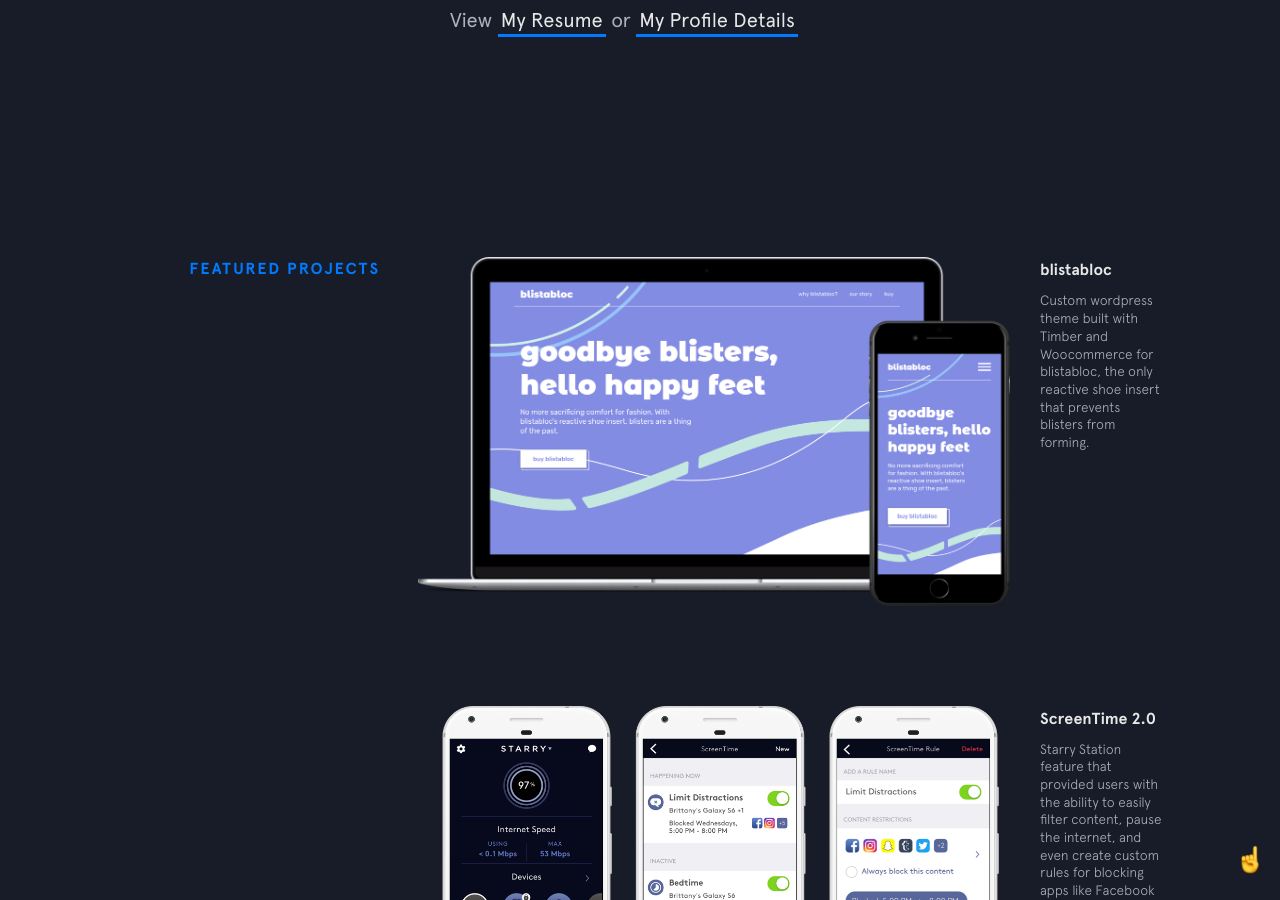
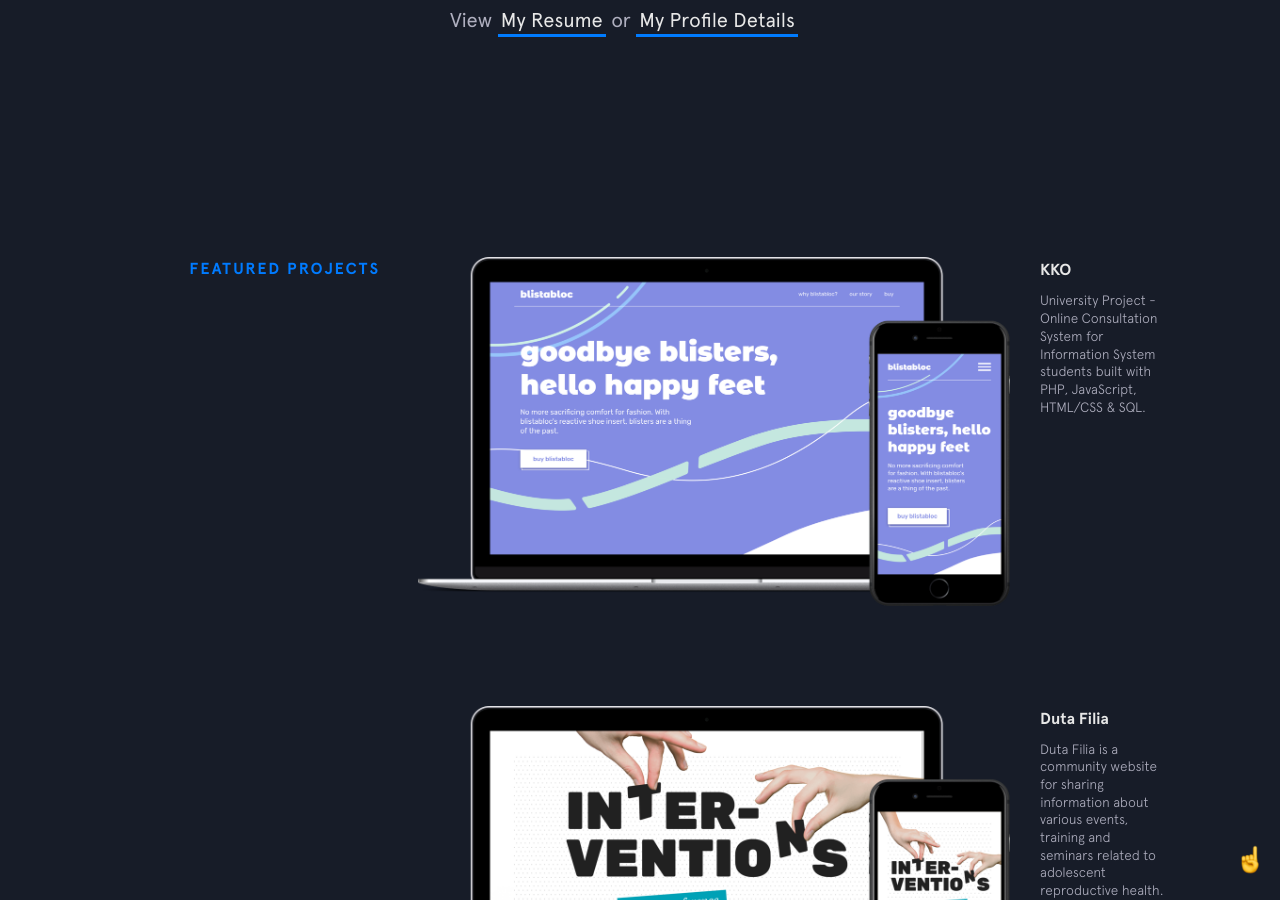
Before and after one commit to ivanhectors/ivanhectors.github.io, a Jekyll site: the page built from index.html, in a window 1280 px wide and 900 px high, scrolled down 2429 px. Built offline with Jekyll 4.4.1, drawn with Linux system fonts in a browser that asks for light colours; nearby versions of some CDN libraries; some of the changed text lies outside the part shown.

Commit message:
Update featured-projects.html

```diff
--- a/_includes/featured-projects.html
+++ b/_includes/featured-projects.html
@@ -3,54 +3,31 @@
   <div class="section__content">
     <div class="project blistabloc">
       <figure class="project__pic">
-        <a href="https://blistabloc.com/" target="_blank">
+        <a href="https://github.com/ivanhectors/kko/" target="_blank">
           <img src="{{site.baseurl}}/img/featured/blistabloc/blistabloc.png" alt="">
         </a>
       </figure>
       <figcaption class="project__caption">
         <div class="project__name">
-          <a href="https://blistabloc.com/" target="_blank">blistabloc</a>
+          <a href="https://github.com/ivanhectors/kko/" target="_blank">KKO</a>
         </div>
-        <p>Custom wordpress theme built with Timber and Woocommerce for blistabloc, the only reactive shoe insert that prevents
-          blisters from forming.</p>
+        <p>University Project - Online Consultation System for Information System students built with PHP, JavaScript, HTML/CSS & SQL.</p>
       </figcaption>
     </div>
 
     <div class="project screentime">
-      <figure class="project__pic phones">
-        <a href="https://play.google.com/store/apps/details?id=com.starry.management" target="_blank">
-          <div class="phone">
-            <img src="{{site.baseurl}}/img/featured/screentime/screentime1.png" alt="">
-          </div>
-          <div class="phone">
-            <img src="{{site.baseurl}}/img/featured/screentime/screentime3.png" alt="">
-          </div>
-          <div class="phone">
-            <img src="{{site.baseurl}}/img/featured/screentime/screentime4.png" alt="">
-          </div>
-        </a>
-      </figure>
-      <figcaption class="project__caption">
-        <div class="project__name">
-          <a href="https://play.google.com/store/apps/details?id=com.starry.management" target="_blank">ScreenTime 2.0</a>
-        </div>
-        <p>Starry Station feature that provided users with the ability to easily filter content, pause the internet, and even
-          create custom rules for blocking apps like Facebook and Twitter right from their phones.</p>
-      </figcaption>
-    </div>
-
-    <div class="project interventions">
       <figure class="project__pic">
-        <a href="https://interventions.design/" target="_blank">
+        <a href="https://github.com/ivanhectors/dutafilia/" target="_blank">
           <img src="{{site.baseurl}}/img/featured/interventions/interventions.png" alt="">
         </a>
       </figure>
       <figcaption class="project__caption">
         <div class="project__name">
-          <a href="https://interventions.design/" target="_blank">Interventions</a>
+          <a href="https://github.com/ivanhectors/dutafilia/" target="_blank">Duta Filia</a>
         </div>
-        <p>Interactive marketing website for Northeastern's first annual student-led design conference, Interventions.</p>
+        <p>Duta Filia is a community website for sharing information about various events, training and seminars related to adolescent reproductive health. Website built with PHP, JavaScript, HTML/CSS & SQL.</p>
       </figcaption>
     </div>
+
   </div>
 </section>
```
